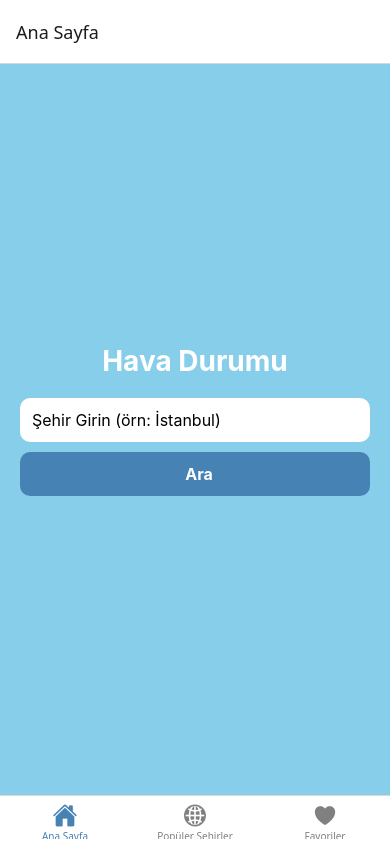
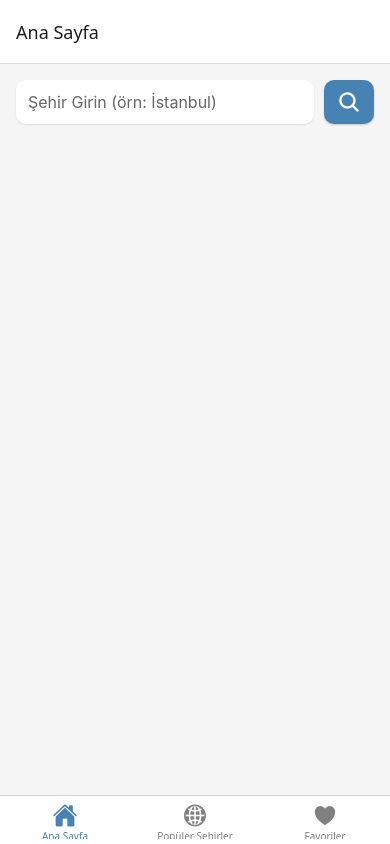
Before and after one commit to SadikKocacik/final_project_weather_app, a React Native app: screen / in a window 390 px wide. Built offline with nearby package versions, Linux system fonts and the light colour scheme.

Commit message:
Hava durumu ekranına kullanıcı deneyimini iyileştiren güncellemeler yapıldı. Şehir adı girişi için hata kontrolü eklendi, yüklenme durumu gösterimi ve hata mesajları entegre edildi. Favorilere ekleme butonu ve detaylı hava durumu bilgileri güncellendi.

```diff
--- a/screens/WeatherScreen.js
+++ b/screens/WeatherScreen.js
@@ -1,148 +1,264 @@
 import React, { useState } from 'react';
-import { View, Text, TextInput, Image, StyleSheet, TouchableOpacity } from 'react-native';
+import {
+  View,
+  Text,
+  TextInput,
+  Image,
+  StyleSheet,
+  TouchableOpacity,
+  ActivityIndicator,
+  Keyboard,
+  TouchableWithoutFeedback,
+  Alert
+} from 'react-native';
 import { useFavorites } from '../components/FavoritesContext';
 import { Ionicons } from '@expo/vector-icons';
+
 const WeatherScreen = () => {
   const [city, setCity] = useState('');
   const [weatherData, setWeatherData] = useState(null);
-  const { addToFavorites } = useFavorites();
+  const [loading, setLoading] = useState(false);
+  const [error, setError] = useState(null);
+  const { addToFavorites, isFavorite } = useFavorites();
+
   const fetchWeather = async () => {
+    if (!city.trim()) {
+      Alert.alert('Uyarı', 'Lütfen bir şehir adı girin.');
+      return;
+    }
+
+    setLoading(true);
+    setError(null);
     try {
-      const API_KEY = '1e6470aac8b245f781330e8a02b960cf'; // Örn: OpenWeatherMap
+      const API_KEY = '1e6470aac8b245f781330e8a02b960cf';
       const response = await fetch(
         `https://api.openweathermap.org/data/2.5/weather?q=${city}&appid=${API_KEY}&units=metric&lang=tr`
       );
       const data = await response.json();
+
+      if (data.cod !== 200) {
+        setError('Şehir bulunamadı. Lütfen doğru yazdığınızdan emin olun.');
+        setWeatherData(null);
+      } else {
         setWeatherData(data);
+      }
     } catch (error) {
+      setError('Bir hata oluştu. Lütfen tekrar deneyin.');
       console.log('Hata:', error);
+    } finally {
+      setLoading(false);
     }
   };
+
   const handleAddToFavorites = () => {
     if (weatherData) {
-      addToFavorites(weatherData); // tüm weather objesini ekliyoruz
+      addToFavorites(weatherData);
+      Alert.alert('Başarılı', `${weatherData.name} favorilere eklendi!`);
     }
   };
+
   return (
+    <TouchableWithoutFeedback onPress={Keyboard.dismiss}>
       <View style={styles.container}>
-      <Text style={styles.title}>Hava Durumu</Text>
-
+        <View style={styles.searchContainer}>
           <TextInput
             style={styles.input}
             placeholder="Şehir Girin (örn: İstanbul)"
+            placeholderTextColor="#666"
             value={city}
             onChangeText={setCity}
+            onSubmitEditing={fetchWeather}
           />
+          <TouchableOpacity style={styles.searchButton} onPress={fetchWeather}>
+            <Ionicons name="search" size={24} color="#fff" />
+          </TouchableOpacity>
+        </View>
 
-      <TouchableOpacity style={styles.button} onPress={fetchWeather}>
-        <Text style={styles.buttonText}>Ara</Text>
+        {loading && (
+          <View style={styles.loadingContainer}>
+            <ActivityIndicator size="large" color="#4682b4" />
+          </View>
+        )}
+
+        {error && (
+          <View style={styles.errorContainer}>
+            <Ionicons name="alert-circle" size={40} color="#e63946" />
+            <Text style={styles.errorText}>{error}</Text>
+          </View>
+        )}
+
+        {weatherData && !error && (
+          <View style={styles.weatherContainer}>
+            <View style={styles.headerRow}>
+              <Text style={styles.city}>{weatherData.name}</Text>
+              <TouchableOpacity
+                onPress={handleAddToFavorites}
+                style={styles.favoriteButton}
+                disabled={isFavorite && isFavorite(weatherData.id)}
+              >
+                <Ionicons
+                  name={isFavorite && isFavorite(weatherData.id) ? "heart" : "heart-outline"}
+                  size={28}
+                  color={isFavorite && isFavorite(weatherData.id) ? "#e63946" : "#4682b4"}
+                />
               </TouchableOpacity>
+            </View>
 
-      {weatherData && weatherData.main && (
-        <View style={styles.result}>
-          <Text style={styles.city}>{weatherData.name}</Text>
             <Image
               style={styles.icon}
               source={{
-              uri: `https://openweathermap.org/img/wn/${weatherData.weather[0].icon}@2x.png`,
+                uri: `https://openweathermap.org/img/wn/${weatherData.weather[0].icon}@4x.png`,
               }}
             />
+
             <Text style={styles.temp}>{Math.round(weatherData.main.temp)}°C</Text>
             <Text style={styles.description}>{weatherData.weather[0].description}</Text>
 
-          <View style={styles.extra}>
-            <Text>Nem: {weatherData.main.humidity}%</Text>
-            <Text>Rüzgar: {weatherData.wind.speed} m/s</Text>
+            <View style={styles.detailsContainer}>
+              <View style={styles.detailItem}>
+                <Ionicons name="water-outline" size={24} color="#4682b4" />
+                <Text style={styles.detailText}>Nem</Text>
+                <Text style={styles.detailValue}>{weatherData.main.humidity}%</Text>
               </View>
-          <View>
 
-      <TouchableOpacity onPress={handleAddToFavorites} style={styles.favoriteButton}>
-        <Ionicons name="heart-outline" size={24} color="white" />
-        <Text style={styles.buttonText}>Favorilere Ekle</Text>
-      </TouchableOpacity>
+              <View style={styles.detailItem}>
+                <Ionicons name="speedometer-outline" size={24} color="#4682b4" />
+                <Text style={styles.detailText}>Basınç</Text>
+                <Text style={styles.detailValue}>{weatherData.main.pressure} hPa</Text>
+              </View>
+
+              <View style={styles.detailItem}>
+                <Ionicons name="wind" size={24} color="#4682b4" />
+                <Text style={styles.detailText}>Rüzgar</Text>
+                <Text style={styles.detailValue}>{weatherData.wind.speed} m/s</Text>
+              </View>
             </View>
           </View>
         )}
       </View>
+    </TouchableWithoutFeedback>
   );
 };
-
-export default WeatherScreen;
 
 const styles = StyleSheet.create({
   container: {
     flex: 1,
-    backgroundColor: '#87ceeb',
-    padding: 20,
-    justifyContent: 'center',
+    backgroundColor: '#f5f5f5',
+    padding: 16,
   },
-  title: {
-    fontSize: 28,
-    fontWeight: 'bold',
-    textAlign: 'center',
+  searchContainer: {
+    flexDirection: 'row',
     marginBottom: 20,
-    color: '#fff',
   },
   input: {
+    flex: 1,
     backgroundColor: '#fff',
     padding: 12,
     borderRadius: 10,
     fontSize: 16,
+    shadowColor: '#000',
+    shadowOffset: { width: 0, height: 1 },
+    shadowOpacity: 0.1,
+    shadowRadius: 2,
+    elevation: 2,
+    marginRight: 10,
+  },
+  searchButton: {
+    backgroundColor: '#4682b4',
+    width: 50,
+    borderRadius: 10,
+    justifyContent: 'center',
+    alignItems: 'center',
+    shadowColor: '#000',
+    shadowOffset: { width: 0, height: 1 },
+    shadowOpacity: 0.2,
+    shadowRadius: 2,
+    elevation: 3,
+  },
+  loadingContainer: {
+    flex: 1,
+    justifyContent: 'center',
+    alignItems: 'center',
+  },
+  errorContainer: {
+    flex: 1,
+    justifyContent: 'center',
+    alignItems: 'center',
+    padding: 20,
+  },
+  errorText: {
+    color: '#e63946',
+    fontSize: 16,
+    textAlign: 'center',
+    marginTop: 10,
+  },
+  weatherContainer: {
+    flex: 1,
+    alignItems: 'center',
+    backgroundColor: '#fff',
+    borderRadius: 20,
+    padding: 20,
+    shadowColor: '#000',
+    shadowOffset: { width: 0, height: 2 },
+    shadowOpacity: 0.1,
+    shadowRadius: 4,
+    elevation: 4,
+  },
+  headerRow: {
+    flexDirection: 'row',
+    justifyContent: 'space-between',
+    alignItems: 'center',
+    width: '100%',
     marginBottom: 10,
   },
-  button: {
-    backgroundColor: '#4682b4',
-    padding: 12,
-    borderRadius: 10,
-    alignItems: 'center',
-    marginBottom: 20,
+  city: {
+    fontSize: 28,
+    fontWeight: 'bold',
+    color: '#333',
   },
-  buttonText: {
-    color: '#fff',
-    fontSize: 18,
-  },
-  result: {
-    alignItems: 'center',
-  },
-  city: {
-    fontSize: 26,
-    fontWeight: 'bold',
-    color: '#fff',
+  favoriteButton: {
+    padding: 8,
   },
   icon: {
-    width: 100,
-    height: 100,
+    width: 150,
+    height: 150,
+    marginVertical: 10,
   },
   temp: {
-    fontSize: 40,
+    fontSize: 48,
     fontWeight: 'bold',
-    color: '#fff',
+    color: '#333',
+    marginVertical: 5,
   },
   description: {
     fontSize: 20,
-    fontStyle: 'italic',
+    color: '#666',
     textTransform: 'capitalize',
-    color: '#fff',
+    marginBottom: 20,
   },
-  extra: {
+  detailsContainer: {
+    flexDirection: 'row',
+    justifyContent: 'space-around',
+    width: '100%',
+    backgroundColor: '#f8f9fa',
+    borderRadius: 15,
+    padding: 15,
     marginTop: 10,
-    backgroundColor: '#ffffffaa',
-    padding: 10,
-    borderRadius: 10,
   },
-  favoriteButton: {
-    backgroundColor: '#e63946',
-    padding: 12,
-    margin: 16,
-    borderRadius: 8,
-    flexDirection: 'row',
-    justifyContent: 'center',
+  detailItem: {
     alignItems: 'center',
   },
-  buttonText: {
-    color: '#fff',
-    marginLeft: 8,
+  detailText: {
+    color: '#666',
+    fontSize: 14,
+    marginTop: 5,
+  },
+  detailValue: {
+    color: '#333',
     fontSize: 16,
-    fontWeight: 'bold',
+    fontWeight: '600',
+    marginTop: 2,
   },
 });
+
+export default WeatherScreen;
```
Lines whose indentation alone changed are shown as unchanged.
